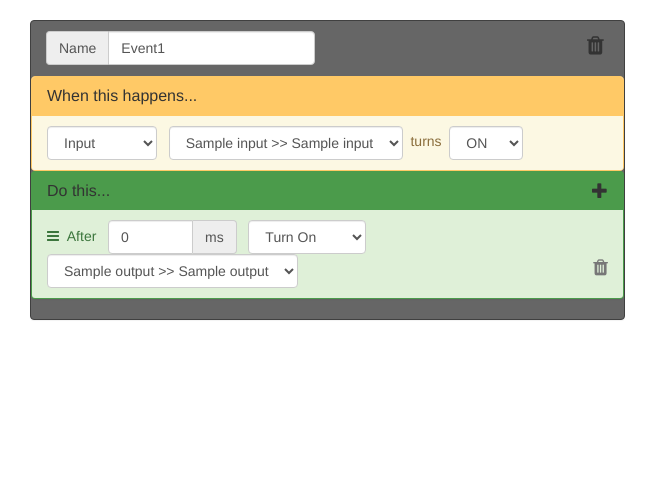
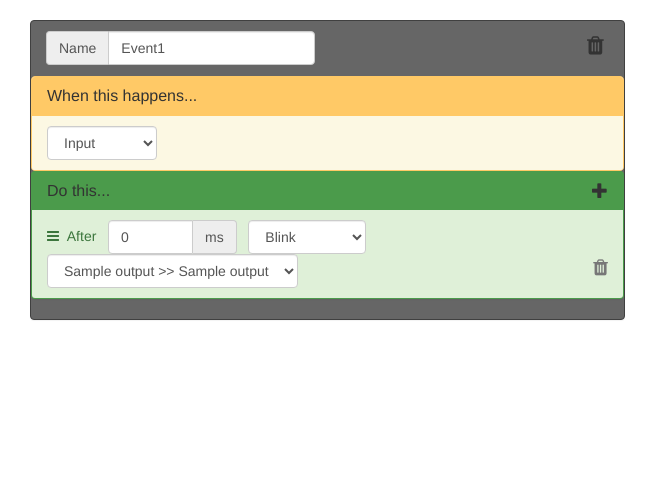
Before and after one commit to barskey/prop-controller, a Flask app: template app/templates/dashboard.html in a window 1280 px wide. Shown: the part 102-596 px from the top of the page, without its empty margins (0-658 px from the left). Run offline with Flask 2, Linux system fonts and the light colour scheme; data comes from the database, SQL or seed files in the repository; both versions use the stored data as it was after the commit; the template is opened without the code that fills it: values that come from a table or form of the project are taken from there, most other values are stand-ins (such as "Sample title", 1, 10 or a date in 2020); parts of the project's set-up code (start-up, migrations or seed data) failed here and were passed over; some libraries are stand-ins or nearby versions.

Commit message:
Update db is working for all actions and triggers. Need to fix small things like when changing selects in panels and hiding select groups on refresh.

```diff
--- a/app/templates/admin.html
+++ b/app/templates/admin.html
@@ -222,7 +222,8 @@
         <thead>
           <tr>
             <th class="id">id</th>
-            <th class="id">out_snd_id</th>
+            <th class="id">output_id</th>
+            <th class="id">sound_id</th>
             <th class="id">actiontype_id</th>
             <th>delay</th>
             <th>param1</th>
@@ -233,7 +234,8 @@
           {% for a in actions %}
           <tr>
             <td class="id">{{ a.id }}</td>
-            <td class="id">{{ a.output_sound_id }}</td>
+            <td class="id">{{ a.output_id }}</td>
+            <td class="id">{{ a.sound_id }}</td>
             <td class="id">{{ a.actiontype_id }}</td>
             <td>{{ a.delay }}</td>
             <td>{{ a.param1 }}</td>
--- a/app/templates/dashboard.html
+++ b/app/templates/dashboard.html
@@ -48,12 +48,13 @@
   <!-- Templates -->
   <div class="panel panel-event hidden" id="template-id">
     <form class="form-inline">
+      <input type="hidden" name="event-id"  class="event-id" value="event-id" />
       <div class="panel-heading">
         <h3 class="panel-title">
           <div class="form-group">
             <div class="input-group">
               <span class="input-group-addon">Name</span>
-              <input type="text" class="form-control update-event" name="eventname" value="Eventname">
+              <input type="text" class="form-control update-event" name="eventname" value="Eventname" />
             </div><!-- /.input-group -->
           </div>
           <span class="pull-right">
@@ -68,38 +69,39 @@
         </div><!-- /.panel-heading -->
         <ul class="list-group trigger-list">
           <li class="list-group-item list-group-item-warning" id="template-trigger-id">
-            <select class="form-control triggertype_select update-event" name="triggertype_id">
+            <input type="hidden" name="trigger-id" class="trigger-id" value="trigger-id" />
+            <select class="form-control triggertype-select update-event" name="triggertype_id">
               {% for t in triggertypes %}
               <option value="{{ t.id }}">{{ t.name }}</option>
               {% endfor %}
             </select>&nbsp;&nbsp;
             <span class="trigger-group Input">
-              <select class="form-control update-event" name="trigger_id">
+              <select class="form-control update-event" name="port_id">
                 {% for i in inputs %}
                 <option value="{{ i.id }}">{% if i.name|length == 1 %}{{ i.cname }} >> {% endif %}{{ i.name }}</option>
                 {% endfor %}
               </select>
               &nbsp;turns&nbsp;
-              <select class="form-control update-event" name="inputstate">
+              <select class="form-control update-event" name="input-param1">
                 <option value="ON">ON</option>
                 <option value="OFF">OFF</option>
               </select>
             </span>
             <span class="trigger-group Every hidden">
               <div class="input-group">
-                <input class="form-control update-event" name="every-param1" value="30000" size=6>
+                <input class="form-control update-event" name="every-param1" value="30000" size=6 />
                 <span class="input-group-addon">ms</span>
               </div>
             </span>
             <span class="trigger-group Randomly hidden">
               repeat between&nbsp;
               <div class="input-group">
-                <input class="form-control update-event" name="random-param1" value="5000" size=6>
+                <input class="form-control update-event" name="random-param1" value="5000" size=6 />
                 <span class="input-group-addon">ms</span>
               </div>
               &nbsp;and&nbsp;
               <div class="input-group">
-                <input class="form-control update-event" name="random-param2" value="50000" size=6>
+                <input class="form-control update-event" name="random-param2" value="50000" size=6 />
                 <span class="input-group-addon">ms</span>
               </div>
             </span>
@@ -114,10 +116,10 @@
           <li class="list-group-item list-group-item-success" id="template-action-id">
             <i class="fa fa-bars"></i><span>&nbsp;&nbsp;After&nbsp;&nbsp;</span>
             <div class="input-group">
-              <input type="text" class="form-control delay update-event" name="delay" value="0" size=5>
+              <input type="text" class="form-control delay update-event" name="delay" value="0" size=5 />
               <span class="input-group-addon">ms</span>
             </div>&nbsp;&nbsp;
-            <select class="form-control actiontype_select update-event" name="actiontype_id">
+            <select class="form-control actiontype-select update-event" name="actiontype_id">
               {% for a in actiontypes %}
               <option value="{{ a.id }}">{{ a.name }}</option>
               {% endfor %}
@@ -129,7 +131,9 @@
                 {% endfor %}
               </select>&nbsp;&nbsp;
               <div class="input-group Blink hidden">
-                <input type="text" class="form-control param1 update-event" name="template-param1" value="0" size=5>
+                <span class="input-group-addon">every</span>
+                <span>every</span>
+                <input type="text" class="form-control param1 update-event" name="template-param1" value="0" size=5 />
                 <span class="input-group-addon">ms</span>
               </div>
             </span>
@@ -151,12 +155,13 @@
     {% for e in events|selectattr("id", "odd") %}
     <div class="panel panel-event" id="event-{{ e.id }}">
       <form class="form-inline">
+        <input type="hidden" name="event-id"  class="event-id" value="event-{{ e.id }}" />
         <div class="panel-heading">
           <h3 class="panel-title">
             <div class="form-group">
               <div class="input-group">
                 <span class="input-group-addon">Name</span>
-                <input type="text" class="form-control update-event" name="eventname" value="{{ e.name }}">
+                <input type="text" class="form-control update-event" name="eventname" value="{{ e.name }}" />
               </div><!-- /.input-group -->
             </div>
             <span class="pull-right">
@@ -172,38 +177,39 @@
           <ul class="list-group trigger-list">
             {% for t in e.triggers %}
             <li class="list-group-item list-group-item-warning" id="trigger-{{ t.id }}">
-              <select class="form-control triggertype_select update-event" name="triggertype_id">
+              <input type="hidden" name="trigger-id" class="trigger-id" value="trigger-{{ t.id }}" />
+              <select class="form-control triggertype-select update-event" name="triggertype_id">
                 {% for tt in triggertypes %}
-                <option value="{{ tt.id }}">{{ tt.name }}</option>
+                <option value="{{ tt.id }}"{% if t.tt_id == tt.id %} selected{% endif %}>{{ tt.name }}</option>
                 {% endfor %}
               </select>&nbsp;&nbsp;
-              <span class="trigger-group Input">
-                <select class="form-control update-event" name="trigger_id">
+              <span class="trigger-group Input{% if t.tt_id != 0 %} hidden{% endif %}">
+                <select class="form-control update-event" name="port_id">
                   {% for i in inputs %}
-                  <option value="{{ i.id }}">{% if i.name|length == 1 %}{{ i.cname }} >> {% endif %}{{ i.name }}</option>
+                  <option value="{{ i.id }}"{% if t.input_id == i.id %} selected{% endif %}>{% if i.name|length == 1 %}{{ i.cname }} >> {% endif %}{{ i.name }}</option>
                   {% endfor %}
                 </select>
                 &nbsp;turns&nbsp;
-                <select class="form-control update-event" name="inputstate">
-                  <option value="ON">ON</option>
-                  <option value="OFF">OFF</option>
+                <select class="form-control update-event" name="input-param1">
+                  <option value="ON"{% if t.param1 == "ON" %} selected{% endif %}>ON</option>
+                  <option value="OFF"{% if t.param1 == "OFF" %} selected{% endif %}>OFF</option>
                 </select>
               </span>
-              <span class="trigger-group Every hidden">
+              <span class="trigger-group Every{% if t.tt_id != 1 %} hidden{% endif %}">
                 <div class="input-group">
-                  <input class="form-control update-event" name="every-param1" value="{{ t.param1 }}" size=6>
+                  <input class="form-control update-event" name="every-param1" value="{{ t.param1 }}" size=6 />
                   <span class="input-group-addon">ms</span>
                 </div>
               </span>
-              <span class="trigger-group Randomly hidden">
+              <span class="trigger-group Randomly{% if t.tt_id != 2 %} hidden{% endif %}">
                 repeat between&nbsp;
                 <div class="input-group">
-                  <input class="form-control update-event" name="random-param1" value="{{ t.param1 }}" size=6>
+                  <input class="form-control update-event" name="random-param1" value="{{ t.param1 }}" size=6 />
                   <span class="input-group-addon">ms</span>
                 </div>
                 &nbsp;and&nbsp;
                 <div class="input-group">
-                  <input class="form-control update-event" name="random-param2" value="{{ t.param2 }}" size=6>
+                  <input class="form-control update-event" name="random-param2" value="{{ t.param2 }}" size=6 />
                   <span class="input-group-addon">ms</span>
                 </div>
               </span>
@@ -220,29 +226,30 @@
             <li class="list-group-item list-group-item-success" id="action-{{ a.id }}">
               <i class="fa fa-bars"></i><span>&nbsp;&nbsp;After&nbsp;&nbsp;</span>
               <div class="input-group">
-                <input type="text" class="form-control delay update-event" name="action-{{ a.id }}-delay" value="{{ a.delay }}" size=5>
+                <input type="text" class="form-control delay update-event" name="action-{{ a.id }}-delay" value="{{ a.delay }}" size=5 />
                 <span class="input-group-addon">ms</span>
               </div>&nbsp;&nbsp;
-              <select class="form-control actiontype_select update-event" name="action-{{ a.id }}-actiontype_id">
+              <select class="form-control actiontype-select update-event" name="action-{{ a.id }}-actiontype_id">
                 {% for at in actiontypes %}
-                <option value="{{ at.id }}">{{ at.name }}</option>
+                <option value="{{ at.id }}"{% if a.actiontype_id == at.id %} selected{% endif %}>{{ at.name }}</option>
                 {% endfor %}
               </select>&nbsp;&nbsp;
               <span class="action-group Turn Toggle Blink">
                 <select class="form-control output_id update-event" name="action-{{ a.id }}-output_id">
                   {% for o in outputs %}
-                  <option value="{{ o.id }}">{% if o.name|length == 1 %}{{ o.cname }} >> {% endif %}{{ o.name }}</option>
+                  <option value="{{ o.id }}"{% if a.output_id == o.id %} selected{% endif %}>{% if o.name|length == 1 %}{{ o.cname }} >> {% endif %}{{ o.name }}</option>
                   {% endfor %}
                 </select>&nbsp;&nbsp;
                 <div class="input-group Blink hidden">
-                  <input type="text" class="form-control param1 update-event" name="action-{{ a.id }}-param1" value="{{ a.param1 }}" size=5>
+                  <span class="input-group-addon">every</span>
+                  <input type="text" class="form-control param1 update-event" name="action-{{ a.id }}-param1" value="{{ a.param1 }}" size=5 />
                   <span class="input-group-addon">ms</span>
                 </div>
               </span>
               <span class="action-group Play hidden">
                 <select class="form-control sound_id update-event" name="action-{{ a.id }}-sound_id">
                   {% for s in sounds %}
-                  <option value="{{ s.id }}">{{ s.name }}</option>
+                  <option value="{{ s.id }}"{% if a.sound_id == s.id %} selected{% endif %}>{{ s.name }}</option>
                   {% endfor %}
                 </select>
               </span>
@@ -259,12 +266,13 @@
     {% for e in events|selectattr("id", "even") %}
     <div class="panel panel-event" id="event-{{ e.id }}">
       <form class="form-inline">
+        <input type="hidden" name="event-id" class="event-id" value="event-{{ e.id }}" />
         <div class="panel-heading">
           <h3 class="panel-title">
             <div class="form-group">
               <div class="input-group">
                 <span class="input-group-addon">Name</span>
-                <input type="text" class="form-control update-event" name="eventname" value="{{ e.name }}">
+                <input type="text" class="form-control update-event" name="eventname" value="{{ e.name }}" />
               </div><!-- /.input-group -->
             </div>
             <span class="pull-right">
@@ -280,38 +288,39 @@
           <ul class="list-group trigger-list">
             {% for t in e.triggers %}
             <li class="list-group-item list-group-item-warning" id="trigger-{{ t.id }}">
-              <select class="form-control triggertype_select update-event" name="triggertype_id">
+              <input type="hidden" name="trigger-id" class="trigger-id" value="trigger-{{ t.id }}" />
+              <select class="form-control triggertype-select update-event" name="triggertype_id">
                 {% for tt in triggertypes %}
-                <option value="{{ tt.id }}">{{ tt.name }}</option>
+                <option value="{{ tt.id }}" {% if t.tt_id == tt.id %} selected{% endif %}>{{ tt.name }}</option>
                 {% endfor %}
               </select>&nbsp;&nbsp;
-              <span class="trigger-group Input">
-                <select class="form-control update-event" name="trigger_id">
+              <span class="trigger-group Input{% if t.tt_id != 0 %} hidden{% endif %}">
+                <select class="form-control update-event" name="port_id">
                   {% for i in inputs %}
-                  <option value="{{ i.id }}">{% if i.name|length == 1 %}{{ i.cname }} >> {% endif %}{{ i.name }}</option>
+                  <option value="{{ i.id }}" {% if t.input_id == i.id %} selected{% endif %}>{% if i.name|length == 1 %}{{ i.cname }} >> {% endif %}{{ i.name }}</option>
                   {% endfor %}
                 </select>
                 &nbsp;turns&nbsp;
-                <select class="form-control update-event" name="inputstate">
-                  <option value="ON">ON</option>
-                  <option value="OFF">OFF</option>
+                <select class="form-control update-event" name="input-param1">
+                  <option value="ON"{% if t.param1 == "ON" %} selected{% endif %}>ON</option>
+                  <option value="OFF"{% if t.param1 == "OFF" %} selected{% endif %}>OFF</option>
                 </select>
               </span>
-              <span class="trigger-group Every hidden">
+              <span class="trigger-group Every{% if t.tt_id != 1 %} hidden{% endif %}">
                 <div class="input-group">
-                  <input class="form-control update-event" name="every-param1" value="{{ t.param1 }}" size=6>
+                  <input class="form-control update-event" name="every-param1" value="{{ t.param1 }}" size=6 />
                   <span class="input-group-addon">ms</span>
                 </div>
               </span>
-              <span class="trigger-group Randomly hidden">
+              <span class="trigger-group Randomly{% if t.tt_id != 2 %} hidden{% endif %}">
                 repeat between&nbsp;
                 <div class="input-group">
-                  <input class="form-control update-event" name="random-param1" value="{{ t.param1 }}" size=6>
+                  <input class="form-control update-event" name="random-param1" value="{{ t.param1 }}" size=6 />
                   <span class="input-group-addon">ms</span>
                 </div>
                 &nbsp;and&nbsp;
                 <div class="input-group">
-                  <input class="form-control update-event" name="random-param2" value="{{ t.param2 }}" size=6>
+                  <input class="form-control update-event" name="random-param2" value="{{ t.param2 }}" size=6 />
                   <span class="input-group-addon">ms</span>
                 </div>
               </span>
@@ -328,29 +337,30 @@
             <li class="list-group-item list-group-item-success" id="action-{{ a.id }}">
               <i class="fa fa-bars"></i><span>&nbsp;&nbsp;After&nbsp;&nbsp;</span>
               <div class="input-group">
-                <input type="text" class="form-control delay update-event" name="action-{{ a.id }}-delay" value="{{ a.delay }}" size=5>
+                <input type="text" class="form-control delay update-event" name="action-{{ a.id }}-delay" value="{{ a.delay }}" size=5 />
                 <span class="input-group-addon">ms</span>
               </div>&nbsp;&nbsp;
-              <select class="form-control actiontype_select update-event" name="action-{{ a.id }}-actiontype_id">
+              <select class="form-control actiontype-select update-event" name="action-{{ a.id }}-actiontype_id">
                 {% for at in actiontypes %}
-                <option value="{{ at.id }}">{{ at.name }}</option>
+                <option value="{{ at.id }}"{% if a.actiontype_id == at.id %} selected{% endif %}>{{ at.name }}</option>
                 {% endfor %}
               </select>&nbsp;&nbsp;
               <span class="action-group Turn Toggle Blink">
                 <select class="form-control output_id update-event" name="action-{{ a.id }}-output_id">
                   {% for o in outputs %}
-                  <option value="{{ o.id }}">{% if o.name|length == 1 %}{{ o.cname }} >> {% endif %}{{ o.name }}</option>
+                  <option value="{{ o.id }}"{% if a.output_sound_id == o.id %} selected{% endif %}>{% if o.name|length == 1 %}{{ o.cname }} >> {% endif %}{{ o.name }}</option>
                   {% endfor %}
                 </select>&nbsp;&nbsp;
                 <div class="input-group Blink hidden">
-                  <input type="text" class="form-control param1 update-event" name="action-{{ a.id }}-param1" value="{{ a.param1 }}" size=5>
+                  <span class="input-group-addon">every</span>
+                  <input type="text" class="form-control param1 update-event" name="action-{{ a.id }}-param1" value="{{ a.param1 }}" size=5 />
                   <span class="input-group-addon">ms</span>
                 </div>
               </span>
               <span class="action-group Play hidden">
                 <select class="form-control sound_id update-event" name="action-{{ a.id }}-sound_id">
                   {% for s in sounds %}
-                  <option value="{{ s.id }}">{{ s.name }}</option>
+                  <option value="{{ s.id }}"{% if a.output_sound_id == s.id %} selected{% endif %}>{{ s.name }}</option>
                   {% endfor %}
                 </select>
               </span>
```
Also changed, not shown: app/models.py (+5 -9 lines), app/static/js/dashboard.js (+49 -16 lines), app/views.py (+65 -6 lines), app.db.
